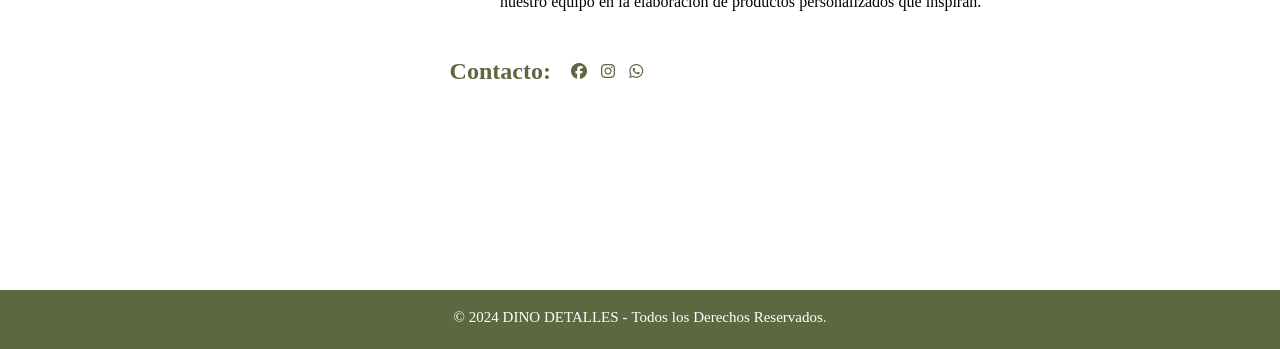
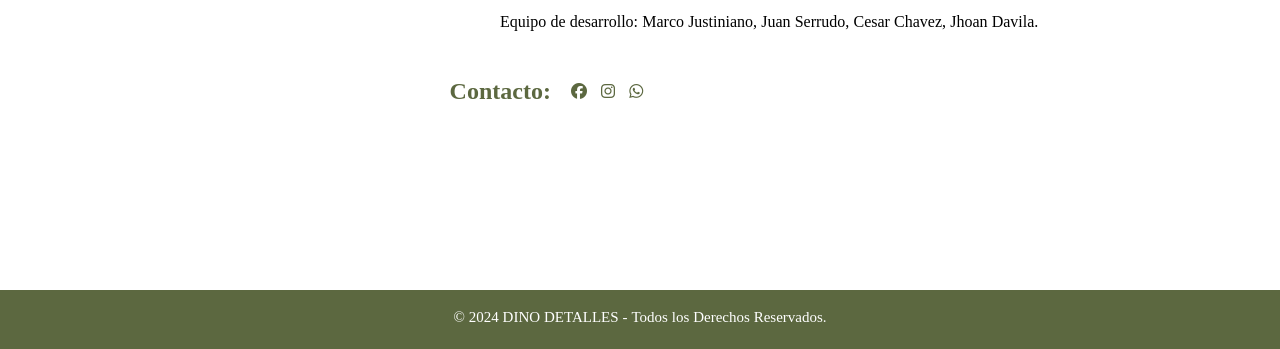
Before and after one commit to strangemarco/xyz, a plain HTML site: page sobrenosotros.html in a window 1280 px wide. Shown: the part 510-859 px from the top of the page. Drawn offline with Linux system fonts and the light colour scheme.

Commit message:
sobrenosotros.html

```diff
--- a/sobrenosotros.html
+++ b/sobrenosotros.html
@@ -42,6 +42,7 @@
                 <p>En Dino-Detalles, nos apasiona transformar lo ordinario en extraordinario a través de la sublimación. Somos una empresa dedicada a la personalización de tazas, poleras, platos y gorras, llevando la creatividad y la calidad a cada producto que creamos.</p>
                 <p>Nuestro compromiso con la excelencia y la innovación nos impulsa a ofrecer diseños únicos y personalizados que reflejan la esencia y el estilo de cada cliente. Desde tazas que despiertan sonrisas cada mañana hasta poleras que expresan personalidades únicas, en Dino-Detalles fusionamos arte y funcionalidad para hacer de cada artículo una obra especial.</p>
                 <p>Fundadora - Samantha Montalvan, con gran ojo para el diseño y dedicación a la excelencia, lidera nuestro equipo en la elaboración de productos personalizados que inspiran.</p>
+                <p>Equipo de desarrollo: Marco Justiniano, Juan Serrudo, Cesar Chavez, Jhoan Davila.</p>
             </div>
         </div>
         <div class="estilo-contacto">
```
